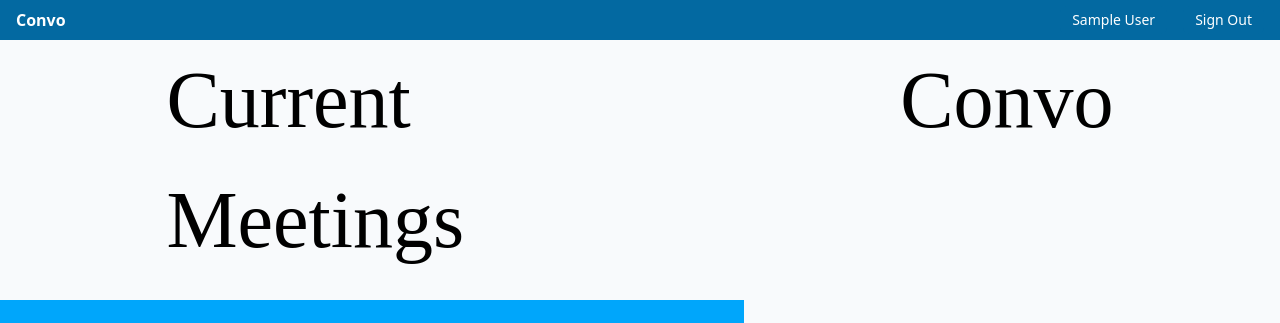
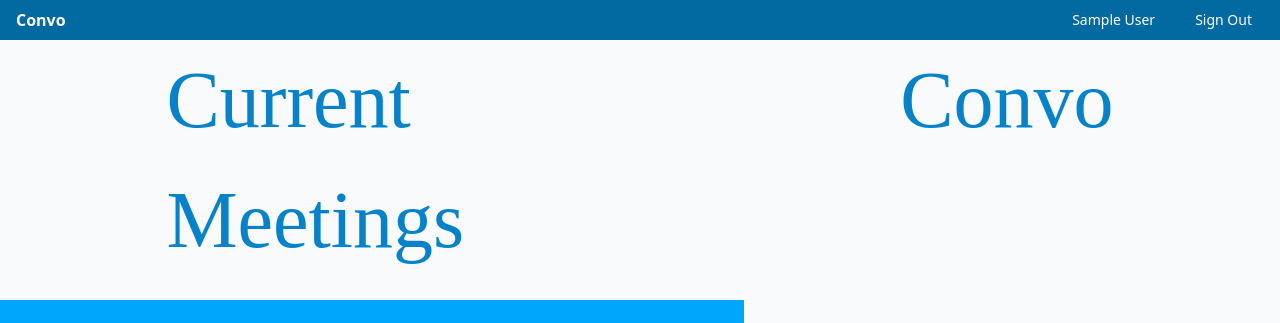
Before and after one commit to Web-Programming-Group-Project/Final-Project, a React (Vite) app: page /JoinCreate in a window 1280 px wide. Shown: the top 323 px of the page. Built offline with nearby package versions, Linux system fonts and the light colour scheme; no server answers; sample sign-in values are in the browser's storage; some icons are missing.

Commit message:
Fixed styling for the user page

```diff
--- a/src/index.css
+++ b/src/index.css
@@ -110,6 +110,7 @@ html, body, #root { height: 100%; margin: 0; padding: 0; }
   gap: 1.5rem;
   margin-bottom: 1.25rem;
   justify-content: space-between;
+  color: #0582CA;
 }
 .panel-header h2 {
   align-items: right;
@@ -163,5 +164,5 @@ html, body, #root { height: 100%; margin: 0; padding: 0; }
 }
 
 .profile-text p:hover {
-  color: #999;
+  background: #999;
 }
```
